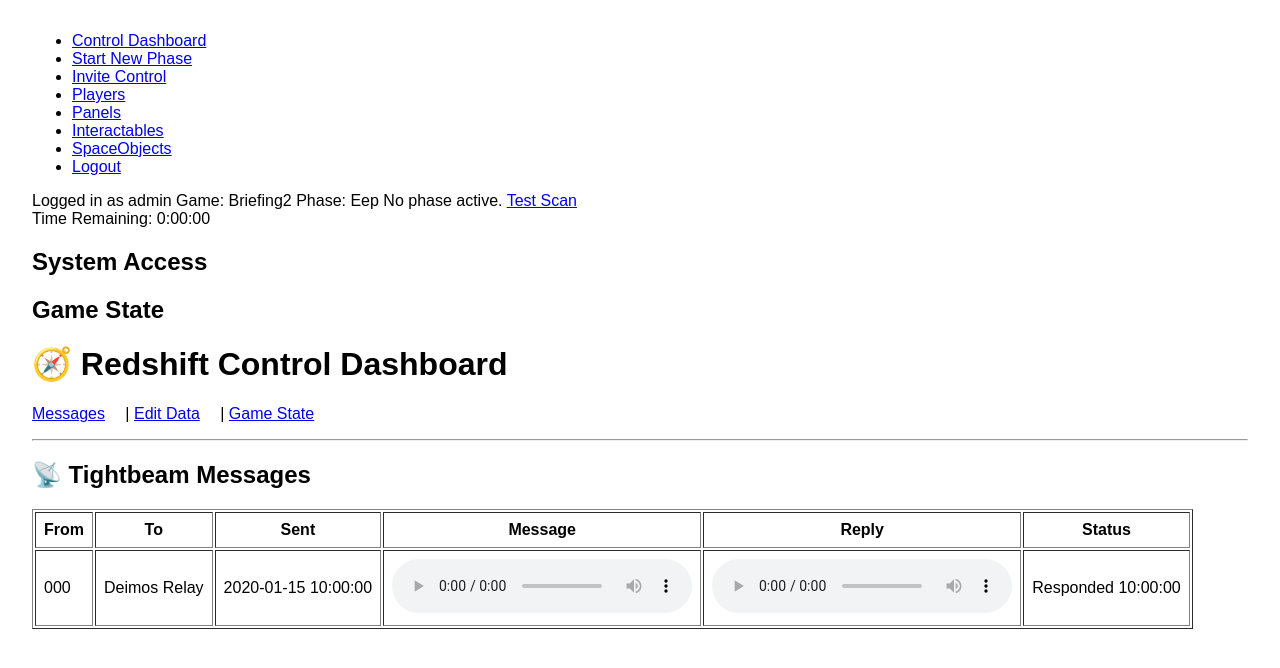
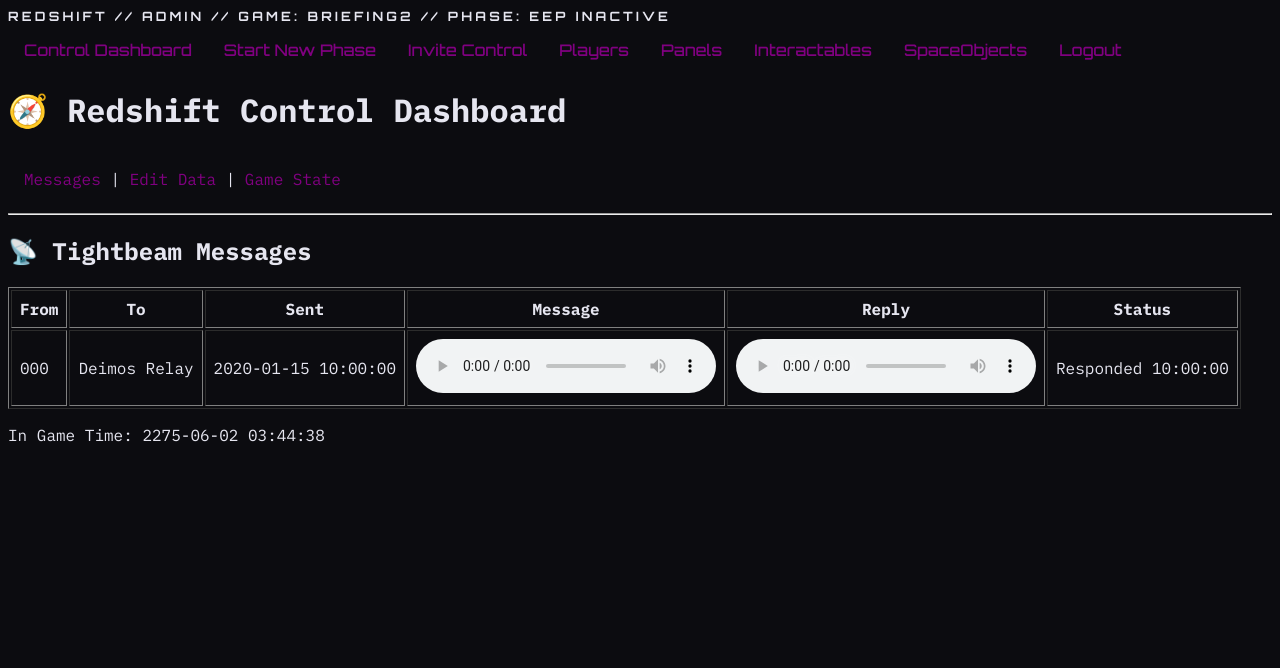
Before and after one commit to mlkeen/redshift_v2, a Flask app: page /control_dashboard in a window 1280 px wide. Shown: the top 668 px of the page. Run offline with Flask 3, Linux system fonts and the light colour scheme; a user stored in the database is signed in; tables that the repository leaves empty hold one stand-in row (values such as "Sample post").

Commit message:
Updated time functions

```diff
--- a/app/context_processors.py
+++ b/app/context_processors.py
@@ -1,9 +1,12 @@
 from app.models import GameState
-from datetime import datetime
+from datetime import datetime, timezone
 
 def base_context():
     game_state = GameState.query.first()
+    now = datetime.now(timezone.utc)
+    fictional_time = now.replace(year=now.year + 250)
     return {
         "game_state": game_state,
-        "now": datetime.utcnow
+        "now": now,
+        "fictional_time": fictional_time
     }
--- a/app/static/css/control.css
+++ b/app/static/css/control.css
@@ -1,11 +1,26 @@
+@import url('https://fonts.googleapis.com/css2?family=IBM+Plex+Mono:wght@400;700&family=Orbitron:wght@500;700&display=swap');
+
+:root {
+    --bg-color: #0c0c10;
+    --accent-color: purple;
+    --muted-color: #444;
+    --fg-color: #e6e6f0;
+    --warning-color: purple;
+    --alert-color: purple;
+    --font-main: 'IBM Plex Mono', monospace;
+    --font-heading: 'Orbitron', sans-serif;
+    --font-size-base: 16px;
+}
+
+
+
 /* Base settings */
 body {
   margin: 0;
   padding: 0;
-  font-family: 'Segoe UI', sans-serif;
-  background-color: #0c0c10;
-  color: #e6e6f0;
-  line-height: 1.6;
+  font-family: var(--font-main);
+  background-color: var(--bg-color);
+  color: var(--fg-color);
 }
 
 header, nav, main, footer {
@@ -13,7 +28,7 @@ header, nav, main, footer {
 }
 
 a {
-  color: #00d9ff;
+  color: var(--accent-color);
   text-decoration: none;
 }
 
@@ -22,119 +37,70 @@ a:hover {
 }
 
 .control-nav {
+  background-color: var(--bg-color);
+  color: var(--fg-color);
+  padding: 0rem 0.5rem;
+  font-family: var(--font-heading);
+}
+
+.nav-header {
   display: flex;
   justify-content: space-between;
   align-items: center;
-  background-color: #121621;
-  color: #e6e6f0;
-  padding: 0.75rem 1.5rem;
-  position: fixed;
-  top: 0;
-  width: 100%;
-  z-index: 1000;
-  border-bottom: 1px solid #2c2f3a;
-  box-shadow: 0 2px 5px rgba(0,0,0,0.4);
 }
 
 .nav-title {
+  font-size: 0.8rem;
   font-weight: bold;
-  font-size: 1.2rem;
-  color: #00d9ff;
-  letter-spacing: 1px;
+  text-transform: uppercase;
+  letter-spacing: 0.2rem;
+  padding-top:0.5rem;
 }
 
-.nav-links {
+.nav-toggle {
+  display: none;
+  background: none;
+  color: var(--fg-color);
+  border: none;
+  font-size: 1.2rem;
+}
+
+.nav-menu {
   list-style: none;
   display: flex;
-  gap: 1.5rem;
-  margin: 0;
-  padding: 0;
+  gap: 1rem;
+  padding: 0 0.5rem;
+  margin: 1rem 0 0 0;
+  flex-wrap: wrap;
 }
 
-.nav-links li a {
-  color: #e6e6f0;
-  font-weight: 500;
+.nav-menu li a {
+  color: var(--accent-color);
   text-decoration: none;
+  padding: 0.5rem;
 }
 
-.nav-links li a:hover {
-  color: #00ffcc;
+.nav-menu li a:hover {
+  background-color: var(--muted-color);
+  border-radius: 4px;
 }
 
-/* Space for fixed nav */
-body {
-  padding-top: 60px; /* Adjust if nav height changes */
-}
-
-/* Mobile responsive */
-@media (max-width: 600px) {
-  .nav-links {
+/* Mobile behavior */
+@media (max-width: 768px) {
+  .nav-menu {
+    display: none;
     flex-direction: column;
-    background-color: #1a1a2e;
-    position: absolute;
-    top: 100%;
-    right: 0;
-    width: 100%;
-    display: none;
   }
 
-  .nav-links.show {
+  .nav-toggle {
+    display: block;
+  }
+
+  .nav-menu.show {
     display: flex;
   }
 }
 
-
-
-/* Layout wrapper */
-.container {
-  display: flex;
-  flex-direction: column;
-  min-height: 100vh;
+.control-box {
+    padding: 0.5rem;
 }
-
-/* Control dashboard layout */
-.dashboard {
-  display: flex;
-  flex-wrap: wrap;
-  gap: 1rem;
-  justify-content: center;
-  padding: 1rem;
-}
-
-.panel-box {
-  background-color: #1a1a2e;
-  border: 1px solid #333;
-  border-radius: 8px;
-  padding: 1rem;
-  flex: 1 1 300px;
-  max-width: 600px;
-  box-shadow: 0 0 10px #222;
-}
-
-.panel-box h2 {
-  font-size: 1.2rem;
-  margin-top: 0;
-}
-
-/* Timer display */
-.timer {
-  font-size: 1.5rem;
-  text-align: center;
-  background-color: #111822;
-  padding: 0.75rem;
-  border-radius: 6px;
-  margin-bottom: 1rem;
-  color: #00ffcc;
-}
-
-/* Responsive tweaks */
-@media (max-width: 768px) {
-  .dashboard {
-    flex-direction: column;
-    align-items: center;
-  }
-
-  .panel-box {
-    max-width: 90%;
-  }
-}
--- a/app/templates/base.html
+++ b/app/templates/base.html
@@ -3,18 +3,27 @@
 <head>
   <meta charset="utf-8">
   <title>REDSHIFT v2</title>
-  <style>
-    body { font-family: sans-serif; margin: 2rem; }
-    nav { margin-bottom: 1rem; }
-    nav a { margin-right: 1rem; }
-  </style>
+  <link rel="stylesheet" href="{{ url_for('static', filename='css/control.css') }}">
 </head>
 
 <body>
 
 
   <nav class="control-nav">
-    <ul class="nav-links">
+    <div class="nav-header">
+      <span class="nav-title">REDSHIFT //
+        {% if current_user.is_authenticated %}
+          {{ current_user.username }} // Game: {{ game_state.name }} // Phase: {{ game_state.phase_name or "Not Started" }}
+          {% if time_remaining %}
+            {{ time_remaining.seconds // 60 }}:{{ time_remaining.seconds % 60 }} Remaining
+          {% else %}
+            INACTIVE
+          {% endif %}
+        {% endif %}
+      </span>
+      <button class="nav-toggle" onclick="toggleMenu()">☰</button>
+    </div>
+    <ul id="nav-menu" class="nav-menu">
       {% if current_user.is_authenticated %}
       <li><a href="{{ url_for('main.control_dashboard') }}">Control Dashboard</a></li>
       <li><a href="{{ url_for('main.start_phase') }}">Start New Phase</a></li>
@@ -30,53 +39,19 @@
     </ul>
   </nav>
 
-  {% if current_user.is_authenticated %}
-    <span>Logged in as {{ current_user.username }}</span>
 
-  Game: {{ game_state.name }} Phase: {{ game_state.phase_name or "Not Started" }}
+  <div class="control-box">
+    {% block content %}{% endblock %}
 
-  {% if time_remaining %}
-      Remaining: {{ time_remaining.seconds // 60 }} minutes {{ time_remaining.seconds % 60 }} seconds
-  {% else %}
-      No phase active.
-  {% endif %}
+    <p>In Game Time: {{ fictional_time.strftime('%Y-%m-%d %H:%M:%S') }}</p>
 
-
-  {% endif %}
-
-
-
-
-
-
-<a href="{{ url_for('main.scan') }}">Test Scan</a>
-
-
-
-
-
-
-
-
-  <div class="container">
-    <div class="timer">Time Remaining: {{ time_remaining }}</div>
-    <div class="dashboard">
-      <div class="panel-box">
-        <h2>System Access</h2>
-        <!-- panel content -->
-      </div>
-      <div class="panel-box">
-        <h2>Game State</h2>
-        <!-- panel content -->
-      </div>
-      <!-- Add more panels as needed -->
-    </div>
   </div>
 
-
-
-
-{% block content %}{% endblock %}
-
+<script>
+  function toggleMenu() {
+    const menu = document.getElementById('nav-menu');
+    menu.classList.toggle('show');
+  }
+</script>
 </body>
 </html>
```
Also changed, not shown: app/static/css/eos.css (+31 -3 lines), app/templates/panel_base.html (+7 -13 lines).
